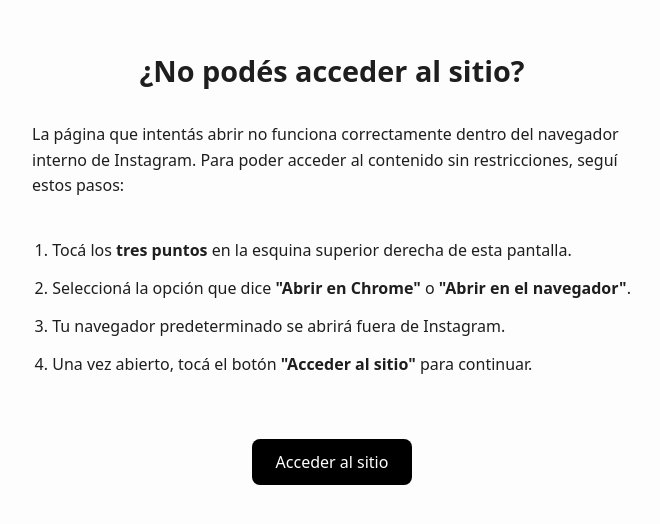
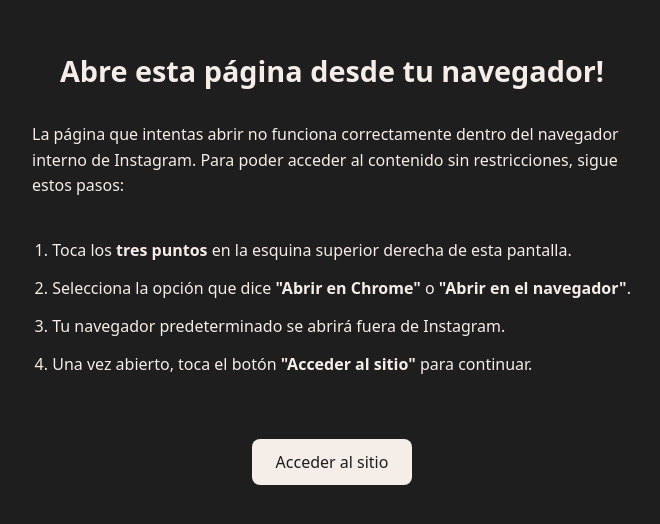
Before and after one commit to Alesolanopiercing/redireccionador, a plain HTML site: page index.html in a window 1280 px wide. Shown: the whole page, without its empty margins (308-968 px from the left). Drawn offline with Linux system fonts and the light colour scheme.

Commit message:
Add files via upload

```diff
--- a/index.html
+++ b/index.html
@@ -5,10 +5,15 @@
   <meta name="viewport" content="width=device-width, initial-scale=1.0" />
   <title>Acceso al sitio</title>
   <style>
+    :root {
+      --fondo: #1e1e1e; /* gris oscuro */
+      --texto: #f4ede8; /* beige claro */
+    }
+
     body {
       font-family: system-ui, sans-serif;
-      background-color: #fdfdfd;
-      color: #1e1e1e;
+      background-color: var(--fondo);
+      color: var(--texto);
       display: flex;
       flex-direction: column;
       align-items: center;
@@ -17,49 +22,56 @@
       margin: auto;
       text-align: left;
     }
+
     h1 {
       text-align: center;
       margin-bottom: 1rem;
       font-size: 1.8rem;
     }
+
     p {
       margin-bottom: 1.5rem;
       font-size: 1rem;
       line-height: 1.6;
     }
+
     ol {
       padding-left: 1.2rem;
     }
+
     li {
       margin-bottom: 1rem;
       font-size: 1rem;
     }
+
     .link-button {
       margin-top: 2rem;
       display: inline-block;
       padding: 12px 24px;
       font-size: 1rem;
       border-radius: 8px;
-      background-color: #000;
-      color: white;
+      background-color: var(--texto); /* beige claro */
+      color: var(--fondo); /* gris oscuro */
+      border: none;
       text-decoration: none;
       transition: background 0.3s ease;
     }
+
     .link-button:hover {
-      background-color: #333;
+      background-color: #e0d7cf;
     }
   </style>
 </head>
 <body>
-  <h1>¿No podés acceder al sitio?</h1>
+  <h1>Abre esta página desde tu navegador!</h1>
 
-  <p>La página que intentás abrir no funciona correctamente dentro del navegador interno de Instagram. Para poder acceder al contenido sin restricciones, seguí estos pasos:</p>
+  <p>La página que intentas abrir no funciona correctamente dentro del navegador interno de Instagram. Para poder acceder al contenido sin restricciones, sigue estos pasos:</p>
 
   <ol>
-    <li>Tocá los <strong>tres puntos</strong> en la esquina superior derecha de esta pantalla.</li>
-    <li>Seleccioná la opción que dice <strong>"Abrir en Chrome"</strong> o <strong>"Abrir en el navegador"</strong>.</li>
+    <li>Toca los <strong>tres puntos</strong> en la esquina superior derecha de esta pantalla.</li>
+    <li>Selecciona la opción que dice <strong>"Abrir en Chrome"</strong> o <strong>"Abrir en el navegador"</strong>.</li>
     <li>Tu navegador predeterminado se abrirá fuera de Instagram.</li>
-    <li>Una vez abierto, tocá el botón <strong>"Acceder al sitio"</strong> para continuar.</li>
+    <li>Una vez abierto, toca el botón <strong>"Acceder al sitio"</strong> para continuar.</li>
   </ol>
 
   <a class="link-button" href="https://loyl.me/alesolano" target="_blank">
```
